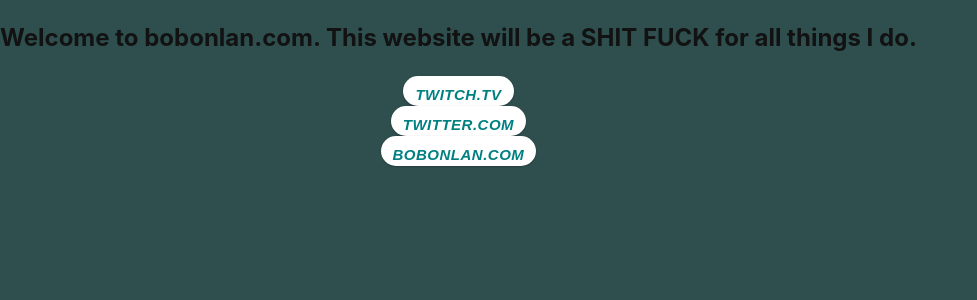
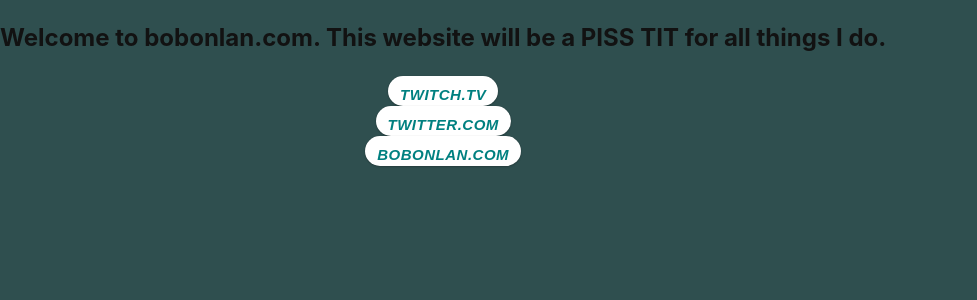
Before and after one commit to bobonlan/bobonlan.github.io, a React (Vite) app: page / in a window 1280 px wide. Shown: the top 300 px of the page, without its empty margins (0-977 px from the left). Built offline with nearby package versions, Linux system fonts and the light colour scheme.

Commit message:
testing commit

```diff
--- a/src/App.jsx
+++ b/src/App.jsx
@@ -17,7 +17,7 @@
 export function Welcome() {
   return (
     <h2>
-      Welcome to bobonlan.com. This website will be a SHIT FUCK for all things I
+      Welcome to bobonlan.com. This website will be a PISS TIT for all things I
       do.
     </h2>
   );
```
